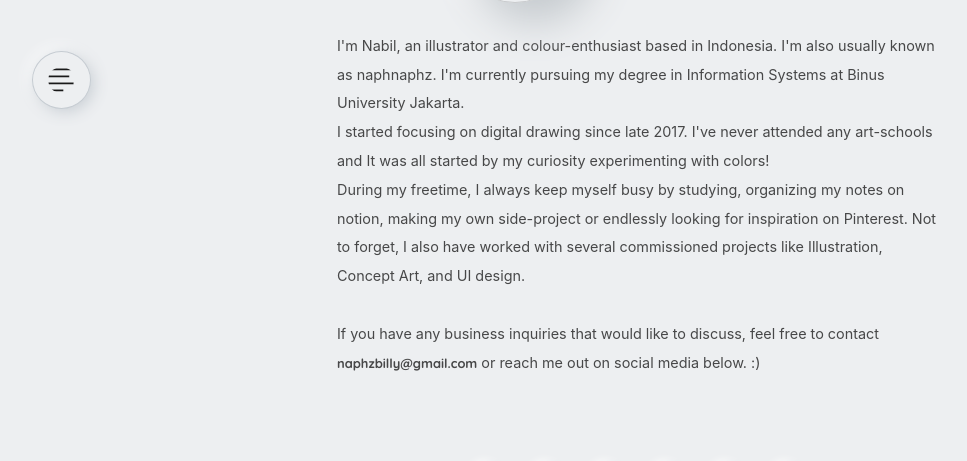
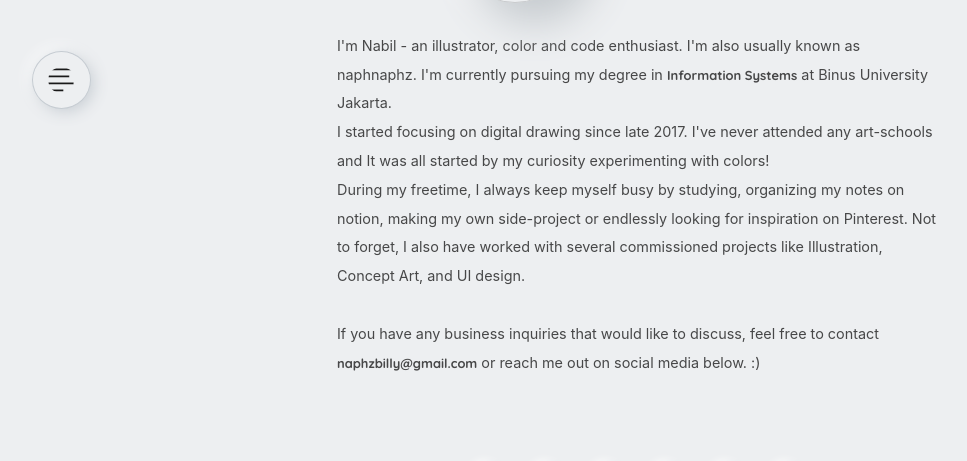
Before and after one commit to klerikdust/portfolio, a website: page html/about.html in a window 1280 px wide. Shown: the part 309-770 px from the top of the page, without its empty margins (3-970 px from the left). Drawn offline with Linux system fonts and the light colour scheme.

Commit message:
updated metatag and banner

```diff
--- a/html/about.html
+++ b/html/about.html
@@ -7,28 +7,22 @@
 
     <!-- Primary Meta Tags -->
     <title>Get to know about me | Naphz</title>
-    <meta name="title" content="Get to know about me | Naphz">
-    <meta name="description" content="Hi there! I'm Nabil, an illustrator and colour-enthusiast based in Indonesia. I'm also usually known as naphnaphz.
-    I started focusing on digital drawing since late 2017. I've never attended any art-schools and It was all started by my curiosity experimenting with colors!
-    ">
+    <meta name="title" content="Naphz, A Digital Illustrator from Indonesia.">
+    <meta name="description" content="Hi hi! I'm Naphz - an illustrator, color and code enthusiast. I'm currently pursuing my degree in Information Systems at Binus University Jakarta.">
 
     <!-- Open Graph / Facebook -->
     <meta property="og:type" content="website">
     <meta property="og:url" content="https://naphz.com/html/about.html">
-    <meta property="og:title" content="Get to know about me | Naphz">
-    <meta property="og:description" content="Hi there! I'm Nabil, an illustrator and colour-enthusiast based in Indonesia. I'm also usually known as naphnaphz.
-    I started focusing on digital drawing since late 2017. I've never attended any art-schools and It was all started by my curiosity experimenting with colors!
-    ">
-    <meta property="og:image" content="https://naphz.com/assets/banner3.png">
+    <meta property="og:title" content="Naphz, A Digital Illustrator from Indonesia.">
+    <meta property="og:description" content="Hi hi! I'm Naphz - an illustrator, color and code enthusiast. I'm currently pursuing my degree in Information Systems at Binus University Jakarta.">
+    <meta property="og:image" content="https://naphz.com/assets/banner4.png">
 
     <!-- Twitter -->
     <meta property="twitter:card" content="summary_large_image">
     <meta property="twitter:url" content="https://naphz.com/html/about.html">
-    <meta property="twitter:title" content="Get to know about me | Naphz">
-    <meta property="twitter:description" content="Hi there! I'm Nabil, an illustrator and colour-enthusiast based in Indonesia. I'm also usually known as naphnaphz.
-    I started focusing on digital drawing since late 2017. I've never attended any art-schools and It was all started by my curiosity experimenting with colors!
-    ">
-    <meta property="twitter:image" content="https://naphz.com/assets/banner3.png">
+    <meta property="twitter:title" content="Naphz, A Digital Illustrator from Indonesia.">
+    <meta property="twitter:description" content="Hi hi! I'm Naphz - an illustrator, color and code enthusiast. I'm currently pursuing my degree in Information Systems at Binus University Jakarta.">
+    <meta property="twitter:image" content="https://naphz.com/assets/banner4.png">
 
     <script async src="https://www.googletagmanager.com/gtag/js?id=UA-116939667-1"></script>
     <script>
@@ -74,8 +68,8 @@
                 <img src="../assets/pfp.jpg" alt="avatar"/>
                 <h1>Hi, there!</h1>
             </div>
-             <p class="contents">I'm Nabil, an illustrator and colour-enthusiast based in Indonesia. I'm also usually known as naphnaphz.
-            I'm currently pursuing my degree in Information Systems at Binus University Jakarta.<br>
+             <p class="contents">I'm Nabil - an illustrator, color and code enthusiast. I'm also usually known as naphnaphz.
+            I'm currently pursuing my degree in <strong><a class="email" href="https://sis.binus.ac.id/" target="_blank">Information Systems</a></strong> at Binus University Jakarta.<br>
             I started focusing on digital drawing since late 2017. I've never attended any art-schools and It was all started by my curiosity experimenting with colors!<br>
             During my freetime, I always keep myself busy by studying, organizing my notes on notion, making my own side-project or endlessly looking for inspiration on Pinterest.
             Not to forget, I also have worked with several commissioned projects like Illustration, Concept Art, and UI design.<br><br>
```
Also changed, not shown: html/portfolio.html (+9 -8 lines), index.html (+9 -9 lines), assets/banner4.jpg (added).
